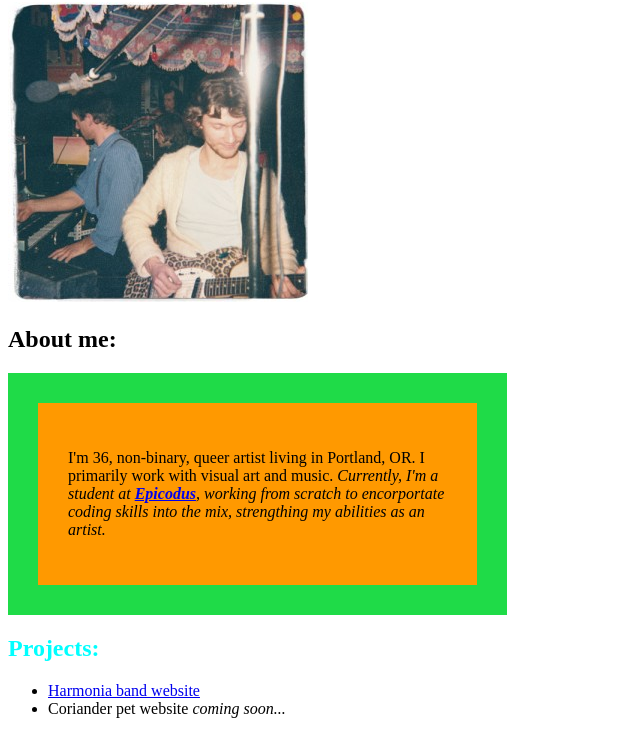
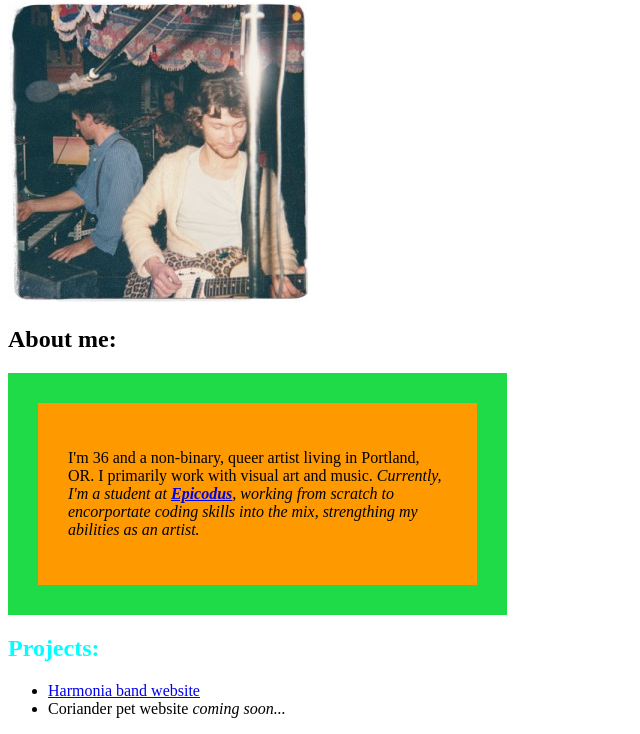
Before and after one commit to julienleonardo/portfolio1, a plain HTML site: page index.html in a window 1280 px wide. Shown: the part 78-812 px from the top of the page, without its empty margins (0-640 px from the left). Drawn offline with Linux system fonts and the light colour scheme.

```diff
--- a/index.html
+++ b/index.html
@@ -9,7 +9,7 @@
   <img src="img/img1.jpg" alt="band playing music">
   <h2>About me:</h2>
     <div class="box1">
-      <p>I'm 36, non-binary, queer artist living in Portland, OR. I primarily work with visual art and music. <em>Currently, I'm a student at <a href="https://www.epicodus.com/"><strong>Epicodus</strong></a>, working from scratch to encorportate coding skills into the mix, strengthing my abilities as an artist.</em> </p>
+      <p>I'm 36 and a non-binary, queer artist living in Portland, OR. I primarily work with visual art and music. <em>Currently, I'm a student at <a href="https://www.epicodus.com/"> <strong>Epicodus</strong></a>, working from scratch to encorportate coding skills into the mix, strengthing my abilities as an artist.</em> </p>
     </div>
 
   <h2><span>Projects:</span></h2>
```
